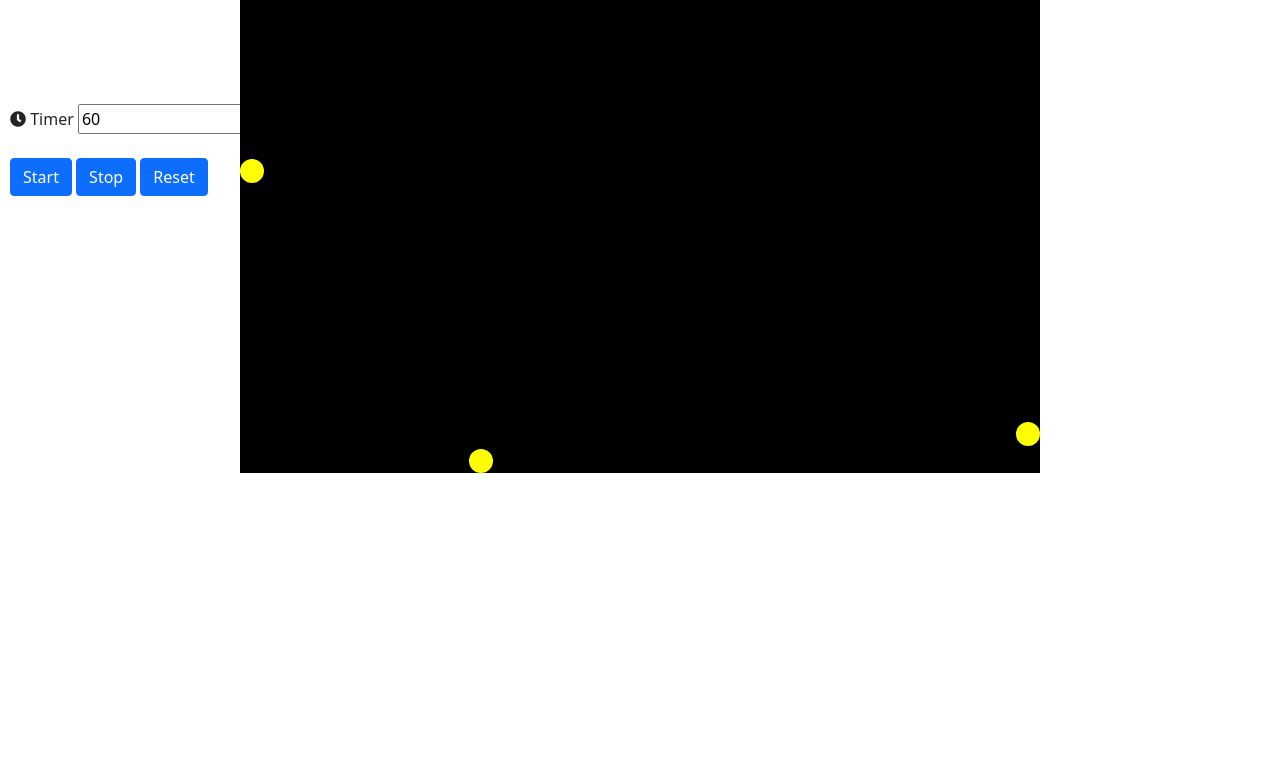
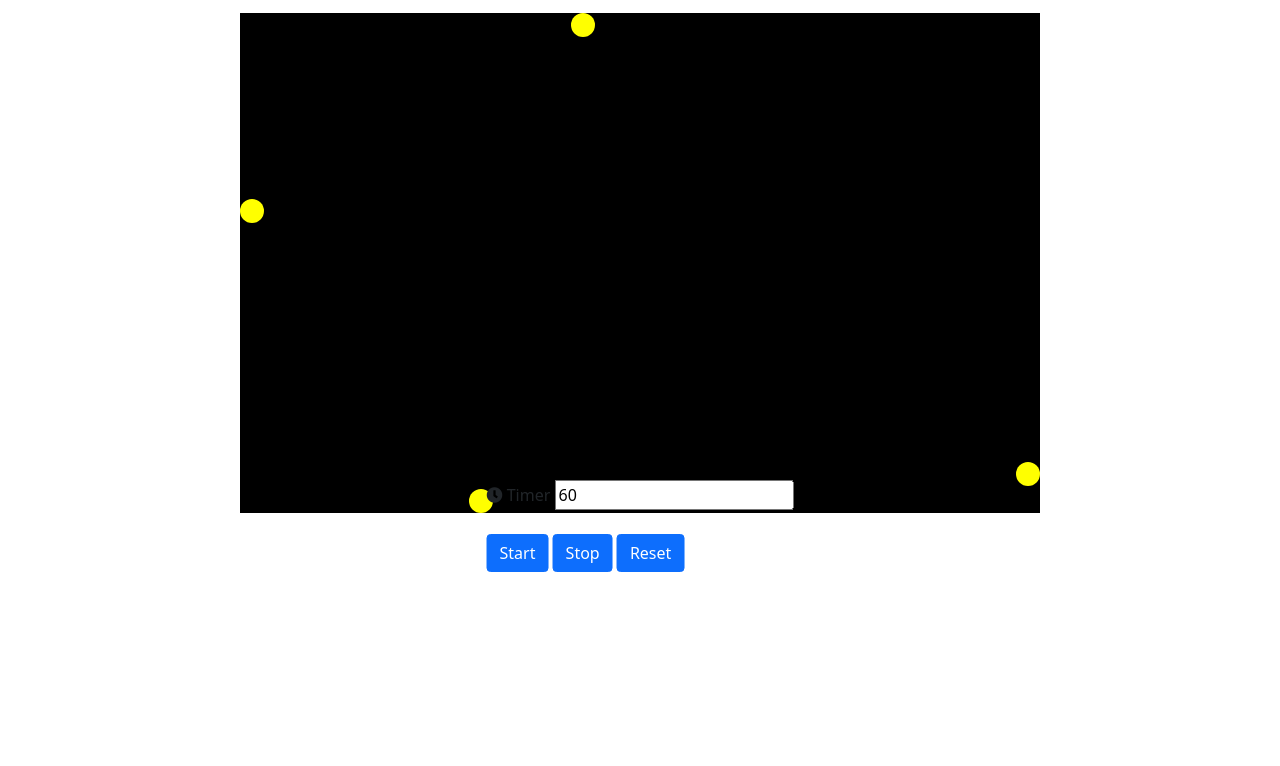
Before and after one commit to maarekar/DiskGame, a plain HTML site: page index.html in a window 1280 px wide. Shown: the part 34-800 px from the top of the page. Drawn offline with nearby package versions, Linux system fonts and the light colour scheme.

Commit message:
new_commit 16.11

```diff
--- a/css/main.css
+++ b/css/main.css
@@ -11,16 +11,18 @@ h1 {
 
 #mainDiv{
     position: fixed;
-    top: 35%;
+    top: 40%;
     left: 50%;
     -webkit-transform: translate(-50%, -50%);
     transform: translate(-50%, -50%);
 }
 
 #buttonsDiv{
-  margin-top: 10%;
-  width: 50%;
-  padding: 10px;
+    position: fixed;
+    top: 70%;
+    left: 50%;
+    -webkit-transform: translate(-50%, -50%);
+    transform: translate(-50%, -50%);
 }
 
 #summary{
--- a/js/main.js
+++ b/js/main.js
@@ -204,4 +204,4 @@ window.onbeforeunload = function () {  // WHY THE MESSAGE IS NOT COORECT ???????
     if (is_started) {
       return "The game is not finished. Are you sure ?";
     }
-}
+};
```
